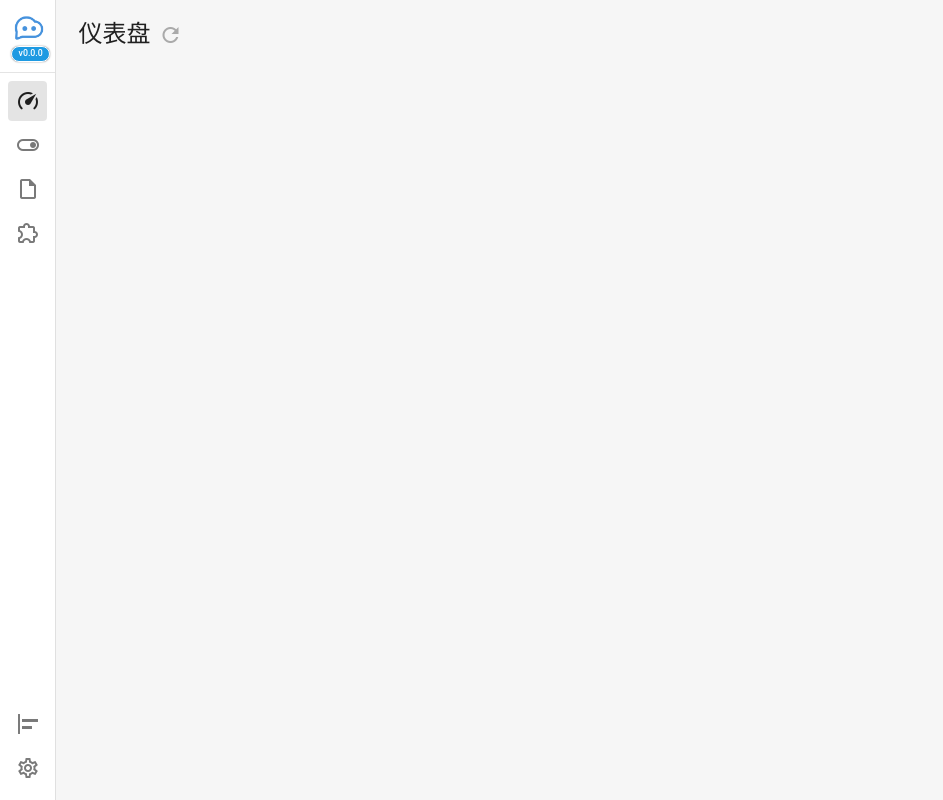
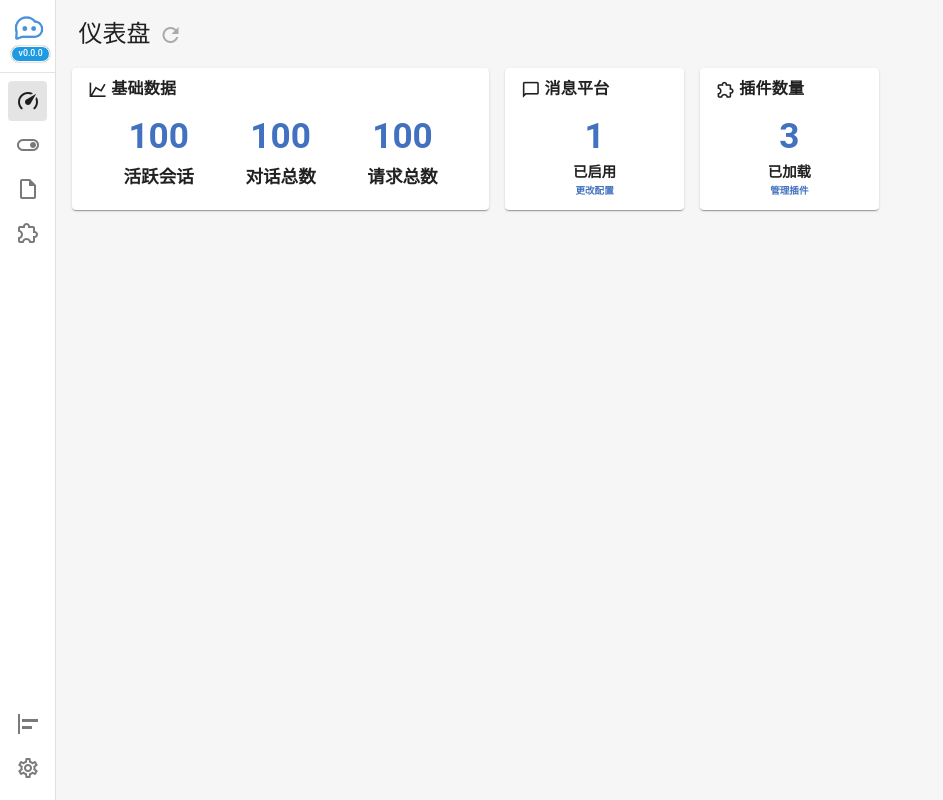
Before and after one commit to RockChinQ/QChatGPT, a Vue app in the folder web/: page / in a window 1280 px wide. Shown: the whole page, without its empty margins (0-943 px from the left). Built offline with nearby package versions, Linux system fonts and the light colour scheme; no server answers.

Commit message:
feat: dashboard 基本组件

```diff
--- /dev/null
+++ b/web/src/components/NumberFieldData.vue
@@ -0,0 +1,75 @@
+<template>
+    <div id="number-field-data">
+        <div class="number-field-data-item" :style="{ color: color }">
+            {{ number }}
+        </div>
+
+        <div class="number-field-data-item-title" :style="{ marginTop: link ? '0rem' : '0.1rem', fontSize: link ? '0.9rem' : '1.1rem', marginBottom: link ? '0rem' : '0.5rem' }">
+            {{ title }}
+        </div>
+        <button class="number-field-data-item-link-text" v-if="link" @click="linkClick">{{ linkText }}</button>
+    </div>
+</template>
+
+<script setup>
+const props = defineProps({
+    title: {
+        type: String,
+        required: true
+    },
+    number: {
+        type: Number,
+        required: true
+    },
+    color: {
+        type: String,
+        default: '#4271bf'
+    },
+    link: {
+        type: String,
+        default: ''
+    },
+    linkText: {
+        type: String,
+        default: '查看详情'
+    }
+})
+
+import { getCurrentInstance } from 'vue'
+
+const { proxy } = getCurrentInstance()
+
+const linkClick = (e) => {
+    proxy.$router.push(props.link)
+}
+</script>
+
+<style scoped>
+
+#number-field-data {
+    display: flex;
+    flex-direction: column;
+    align-items: center;
+    /* justify-content: center; */
+}
+
+.number-field-data-item {
+    font-size: 2.2rem;
+    font-weight: 600;
+    user-select: none;
+}
+
+.number-field-data-item-title {
+    font-weight: 600;
+    user-select: none;
+}
+
+.number-field-data-item-link-text {
+    text-decoration: none;
+    appearance: none;
+    font-weight: 600;
+    color: #4271bf;
+    font-size: 0.6rem;
+}
+
+</style>
--- a/web/src/pages/DashBoard.vue
+++ b/web/src/pages/DashBoard.vue
@@ -1,13 +1,101 @@
 <template>
     <PageTitle title="仪表盘" @refresh="refresh" />
+
+    <div id="dashboard-content">
+        <div id="first-row">
+            <v-card id="basic-analysis-number-card">
+                <v-card-title class="content-card-title">
+                    <v-icon class="content-card-title-icon" icon="mdi-chart-line" />
+                    基础数据
+                </v-card-title>
+
+                <div id="basic-analysis-number-card-content">
+                    <NumberFieldData title="活跃会话" :number="100" />
+                    <NumberFieldData title="对话总数" :number="100" />
+                    <NumberFieldData title="请求总数" :number="100" />
+                </div>
+            </v-card>
+
+            <v-card id="message-platform-card">
+                <v-card-title class="content-card-title">
+                    <v-icon class="content-card-title-icon" icon="mdi-message-outline" />
+                    消息平台
+                </v-card-title>
+
+                <div id="message-platform-card-content">
+                    <NumberFieldData title="已启用" :number="1" link="/platforms" linkText="更改配置" />
+                </div>
+            </v-card>
+
+            <v-card id="plugins-amount-card">
+                <v-card-title class="content-card-title">
+                    <v-icon class="content-card-title-icon" icon="mdi-puzzle-outline" />
+                    插件数量
+                </v-card-title>
+
+                <div id="plugins-amount-card-content">
+                    <NumberFieldData title="已加载" :number="3" link="/plugins" linkText="管理插件" />
+                </div>
+            </v-card>
+        </div>
+    </div>
 </template>
 
 <script setup>
 
 import PageTitle from '@/components/PageTitle.vue'
+import NumberFieldData from '@/components/NumberFieldData.vue'
+
+import { ref, onMounted } from 'vue'
 
 </script>
 
 <style scoped>
+#dashboard-content {
+    display: table;
+    width: 100%;
+    padding-inline: 1rem;
+    margin-top: 1rem;
+    overflow-x: auto;
+}
 
+#first-row {
+    display: flex;
+    flex-direction: row;
+    justify-content: flex-start;
+    gap: 1rem;
+}
+
+#basic-analysis-number-card {
+    width: 35%;
+    min-width: 16rem;
+    padding-bottom: 0.5rem;
+}
+
+#basic-analysis-number-card-content {
+    display: flex;
+    flex-direction: row;
+    justify-content: space-evenly;
+}
+
+.content-card-title {
+    font-size: 1rem;
+    font-weight: 600;
+}
+
+.content-card-title-icon {
+    font-size: 1.2rem;
+}
+
+#message-platform-card {
+    width: 15%;
+    min-width: 6rem;
+    padding-bottom: 0.7rem;
+}
+
+#plugins-amount-card {
+    width: 15%;
+    min-width: 6rem;
+    padding-bottom: 0.7rem;
+}
 </style>
```
